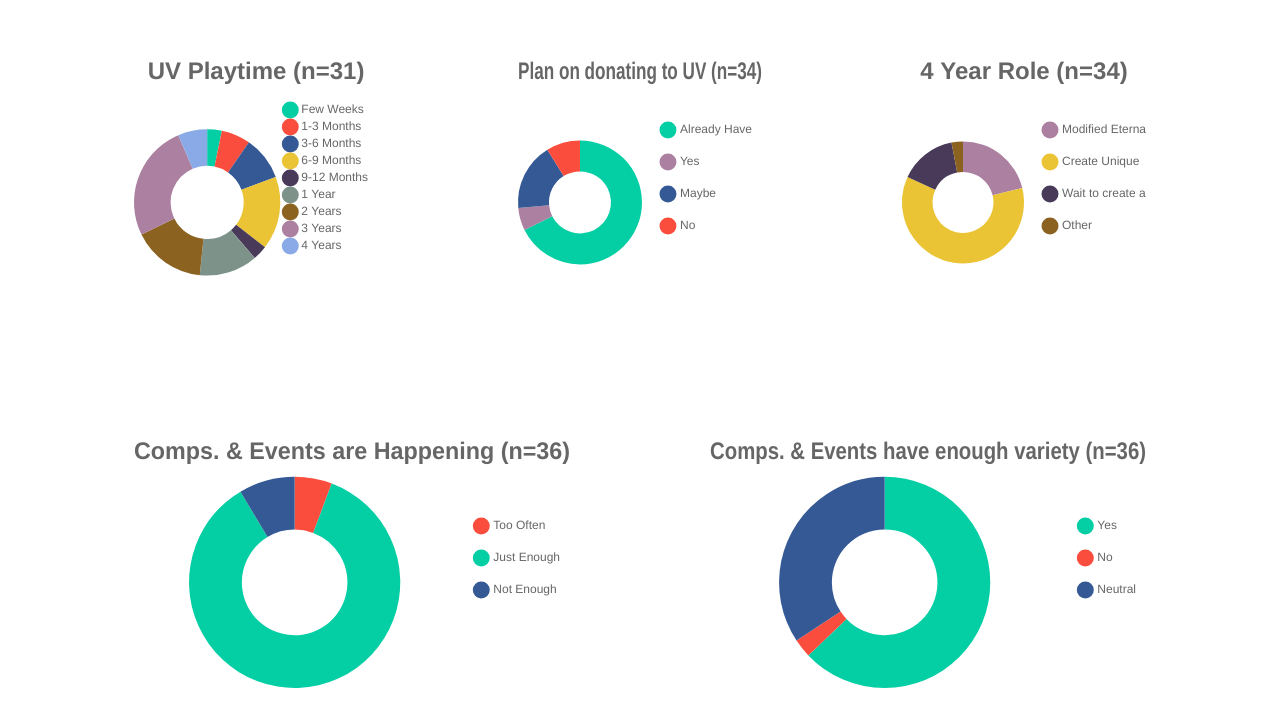
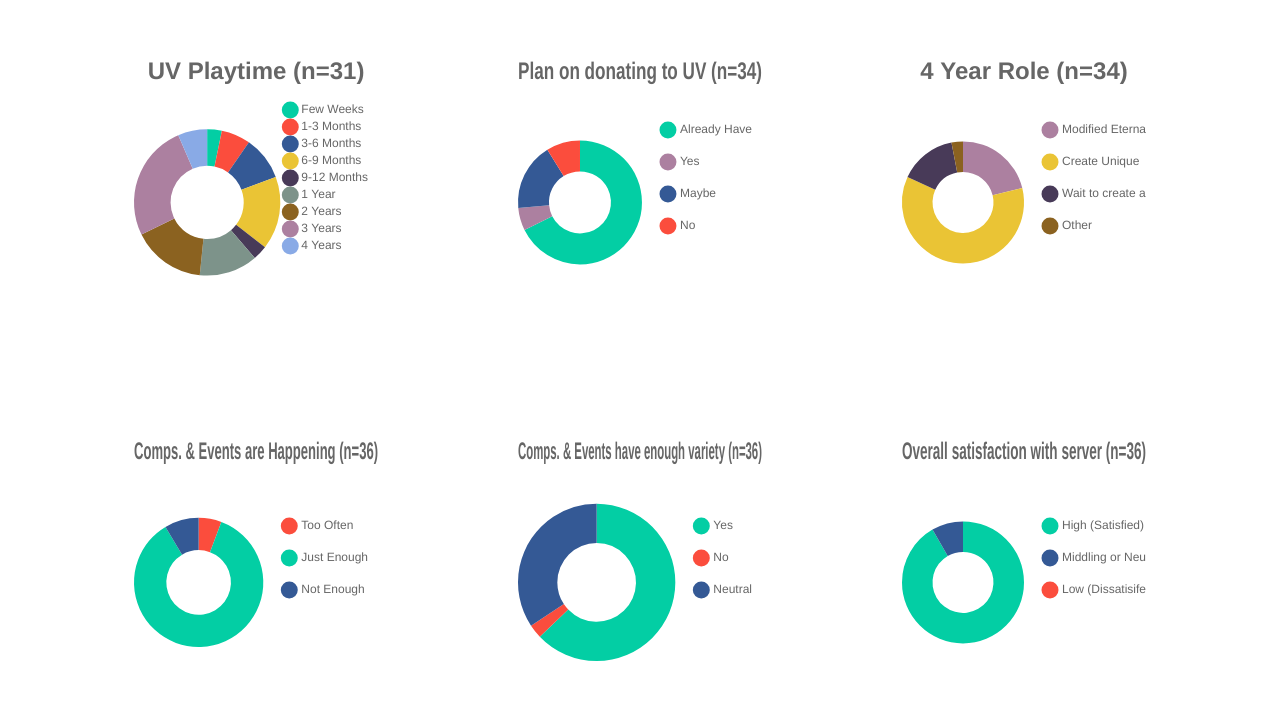
Before and after one commit to UltraVanilla/uvweb, a website: page assets/uv-general-census-2023-results/index.html in a window 1280 px wide. Shown: the part 228-952 px from the top of the page. Drawn offline with nearby package versions, Linux system fonts and the light colour scheme.

Commit message:
satisfaction guaranteed

```diff
--- a/assets/uv-general-census-2023-results/index.html
+++ b/assets/uv-general-census-2023-results/index.html
@@ -117,6 +117,11 @@
 <div class="result">
 <div class="chart-container">
 <canvas id="uv-events-variety"></canvas>
+</div>
+</div>
+<div class="result">
+<div class="chart-container">
+<canvas id="uv-satisfaction"></canvas>
 </div>
 </div>
 </div>
@@ -1018,6 +1023,57 @@
                     }]
                 }
             });
+            new Chart('uv-satisfaction', {
+                type: 'doughnut',
+                options: {
+                    maintainAspectRatio: false,
+                    plugins: {
+                        title: {
+                            display: true,
+                            text: 'Overall satisfaction with server (n=36)',
+                            font: {
+                                size: 24
+                            },
+                        },
+                        legend: {
+                            position: 'right',
+                            labels: {
+                                usePointStyle: true,
+                                boxWidth: 20,
+                                padding: 20
+                            }
+                        },
+                        tooltip: {
+                            callbacks: {
+                                label: (context) => {
+                                    const label = context.label || '';
+                                    const value = context.parsed || 0;
+                                    const total = context.dataset.data.reduce((a, b) => a + b, 0);
+                                    const percentage = total > 0 ? Math.round((value / total) * 100) : 0;
+                                    return `${label}: ${percentage}%`;
+                                }
+                            }
+                        },
+                    },
+                    layout: {
+                        padding: {
+                            top: 20,
+                            left: 30,
+                            right: 30,
+                            bottom: 20
+                        }
+                    },
+                },
+                data: {
+                    labels: ['High (Satisfied)','Middling or Neutral','Low (Dissatisifed)'],
+                    datasets: [{
+                        backgroundColor: [colorGreen, colorBlue, colorRed],
+                        borderWidth: 0,
+                        hoverBackgroundColor: [hexToRgb(colorGreen), hexToRgb(colorBlue), hexToRgb(colorRed)],
+                        data: [33, 3, 0],
+                    }]
+                }
+            });
 
             new Chart('uv-4year-role', {
                 type: 'doughnut',
```
